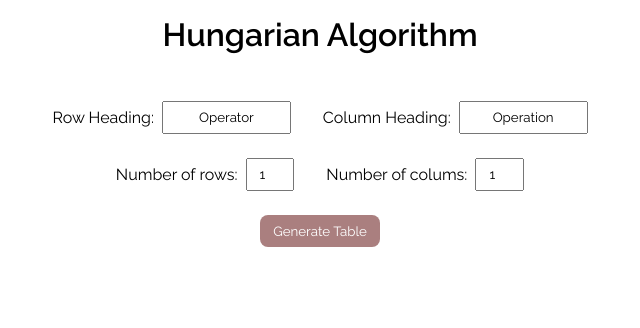
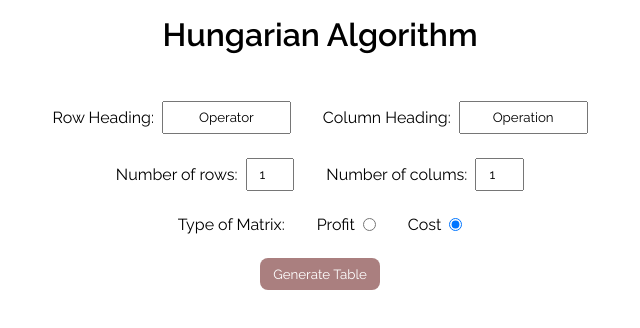
Before and after one commit to Quarcoo-arc/hungarian_algorithm, a React (Vite) app in the folder frontend/: page / in a window 1280 px wide. Shown: the top 328 px of the page, without its empty margins (320-960 px from the left). Built offline with nearby package versions, Linux system fonts and the light colour scheme.

Commit message:
Added profit matrix input and display

```diff
--- a/frontend/src/App.jsx
+++ b/frontend/src/App.jsx
@@ -19,6 +19,7 @@ function App() {
   const [result, setResult] = useState({});
   const [rowHeading, setRowHeading] = useState("Operator");
   const [columnHeading, setColumnHeading] = useState("Operation");
+  const [matrixType, setMatrixType] = useState("Cost");
 
   const generateMatrix = (e) => {
     e.preventDefault();
@@ -81,7 +82,10 @@ function App() {
         headers: {
           "Content-Type": "application/json",
         },
-        body: JSON.stringify({ matrix: matrix }),
+        body: JSON.stringify({
+          matrix: matrix,
+          is_profit_matrix: matrixType === "Profit" ? true : false,
+        }),
       }
     );
     const data = await result.json();
@@ -157,12 +161,36 @@ function App() {
             />
           </span>
         </span>
+        <span>
+          <p>Type of Matrix:</p>
+          <span>
+            <label htmlFor="profit">Profit</label>
+            <input
+              type="radio"
+              name="matrix_type"
+              value="Profit"
+              id="profit"
+              onChange={(e) => setMatrixType(e.target.value)}
+            />
+          </span>
+          <span>
+            <label htmlFor="cost">Cost</label>
+            <input
+              defaultChecked
+              type="radio"
+              name="matrix_type"
+              value="Cost"
+              id="cost"
+              onChange={(e) => setMatrixType(e.target.value)}
+            />
+          </span>
+        </span>
         <Button type="submit">Generate Table</Button>
       </Form>
       <div>
         {matrices && matrices.length ? (
           <Form column onSubmit={solveProblem}>
-            <Heading>Cost Table for Assignment</Heading>
+            <Heading>{matrixType} Table for Assignment</Heading>
             <InputWrapper>
               {matrices.map((row, idx) => (
                 <div key={idx}>{row.map((col) => col)}</div>
@@ -176,6 +204,12 @@ function App() {
       {Object.keys(result).length ? (
         <>
           <ResultContainer>
+            {matrixType === "Profit" ? (
+              <span>
+                <h4>Cost Table</h4>
+                <TileDeck matrix={result.cost_matrix} />
+              </span>
+            ) : null}
             <span>
               <h4>Column Reductions</h4>
               <TileDeck matrix={result.column_reduction} />
@@ -202,8 +236,11 @@ function App() {
               colHeading={columnHeading}
               actualMatrix={actualMatrix}
               results={result.results}
+              isProfitRelated={matrixType === "Profit" ? true : false}
             />
-            <p>Total Cost: {result.total_cost}</p>
+            <p>
+              Total {matrixType}: {result.total_cost}
+            </p>
           </SectionWrapper>
         </>
       ) : null}
--- a/frontend/src/components/Table/Table.jsx
+++ b/frontend/src/components/Table/Table.jsx
@@ -1,14 +1,20 @@
 import React from "react";
 import { TableEl } from "./Table.styled";
 
-const Table = ({ results, actualMatrix, rowHeading, colHeading }) => {
+const Table = ({
+  results,
+  actualMatrix,
+  rowHeading,
+  colHeading,
+  isProfitRelated,
+}) => {
   return (
     <TableEl>
       <thead>
         <tr>
           <th>{rowHeading}</th>
           <th>{colHeading}</th>
-          <th>Cost</th>
+          <th>{isProfitRelated ? "Profit" : "Cost"}</th>
         </tr>
       </thead>
       <tbody>
```
